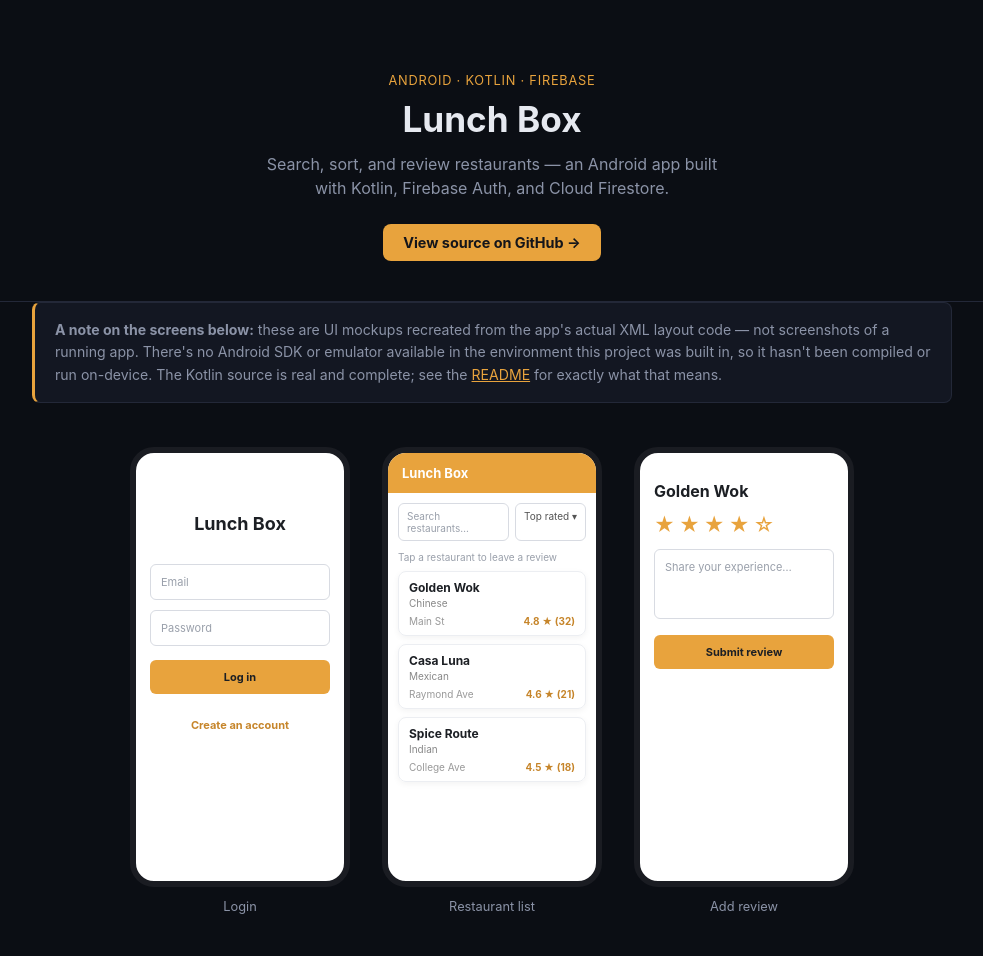
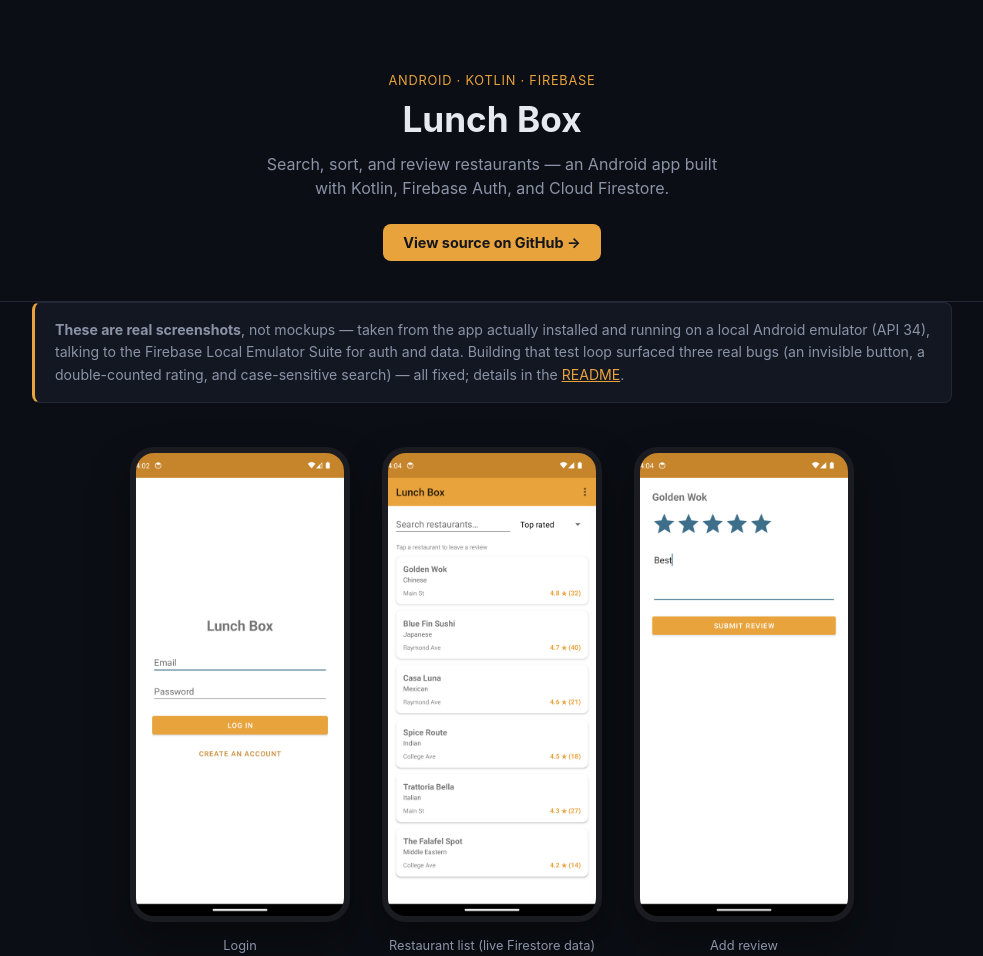
Before and after one commit to Dagmawi-Asegid/lunch-box-showcase, a plain HTML site: page index.html in a window 1280 px wide. Shown: the top 956 px of the page, without its empty margins (148-1131 px from the left). Drawn offline with Linux system fonts and the light colour scheme.

Commit message:
Replace UI mockups with real device screenshots
The app now actually runs against the Firebase Local Emulator Suite,
so these are genuine screenshots from a running Android emulator
instead of recreated-from-layout mockups.

```diff
--- a/index.html
+++ b/index.html
@@ -24,60 +24,28 @@
   <main class="container">
 
     <section class="notice">
-      <strong>A note on the screens below:</strong> these are UI mockups recreated
-      from the app's actual XML layout code — not screenshots of a running app.
-      There's no Android SDK or emulator available in the environment this project
-      was built in, so it hasn't been compiled or run on-device. The Kotlin source
-      is real and complete; see the <a href="https://github.com/Dagmawi-Asegid/lunch-box#readme" target="_blank" rel="noopener noreferrer">README</a>
-      for exactly what that means.
+      <strong>These are real screenshots</strong>, not mockups — taken from
+      the app actually installed and running on a local Android emulator
+      (API 34), talking to the Firebase Local Emulator Suite for auth and
+      data. Building that test loop surfaced three real bugs (an invisible
+      button, a double-counted rating, and case-sensitive search) — all
+      fixed; details in the
+      <a href="https://github.com/Dagmawi-Asegid/lunch-box#bugs-found-and-fixed-by-actually-running-it" target="_blank" rel="noopener noreferrer">README</a>.
     </section>
 
     <section class="screens">
       <div class="phone">
-        <div class="phone-screen login-screen">
-          <p class="app-title">Lunch Box</p>
-          <div class="field">Email</div>
-          <div class="field">Password</div>
-          <div class="mock-btn primary">Log in</div>
-          <div class="mock-btn ghost">Create an account</div>
-        </div>
+        <img src="images/login.png" alt="Lunch Box login screen" />
         <p class="screen-label">Login</p>
       </div>
 
       <div class="phone">
-        <div class="phone-screen main-screen">
-          <div class="toolbar">Lunch Box</div>
-          <div class="search-row">
-            <div class="search-field">Search restaurants…</div>
-            <div class="sort-field">Top rated ▾</div>
-          </div>
-          <p class="hint">Tap a restaurant to leave a review</p>
-          <div class="restaurant-card">
-            <p class="r-name">Golden Wok</p>
-            <p class="r-cuisine">Chinese</p>
-            <div class="r-row"><span class="r-loc">Main St</span><span class="r-rating">4.8 ★ (32)</span></div>
-          </div>
-          <div class="restaurant-card">
-            <p class="r-name">Casa Luna</p>
-            <p class="r-cuisine">Mexican</p>
-            <div class="r-row"><span class="r-loc">Raymond Ave</span><span class="r-rating">4.6 ★ (21)</span></div>
-          </div>
-          <div class="restaurant-card">
-            <p class="r-name">Spice Route</p>
-            <p class="r-cuisine">Indian</p>
-            <div class="r-row"><span class="r-loc">College Ave</span><span class="r-rating">4.5 ★ (18)</span></div>
-          </div>
-        </div>
-        <p class="screen-label">Restaurant list</p>
+        <img src="images/list.png" alt="Lunch Box restaurant list, sorted by rating" />
+        <p class="screen-label">Restaurant list (live Firestore data)</p>
       </div>
 
       <div class="phone">
-        <div class="phone-screen review-screen">
-          <p class="review-title">Golden Wok</p>
-          <div class="stars">★★★★☆</div>
-          <div class="field tall">Share your experience…</div>
-          <div class="mock-btn primary">Submit review</div>
-        </div>
+        <img src="images/review.png" alt="Lunch Box add review screen" />
         <p class="screen-label">Add review</p>
       </div>
     </section>
@@ -88,7 +56,7 @@
         <ul>
           <li>Email/password auth via Firebase Authentication</li>
           <li>Restaurant list backed by Cloud Firestore</li>
-          <li>Live search by name</li>
+          <li>Live, case-insensitive search by name</li>
           <li>Sort by rating, name, or location</li>
           <li>Submit a star rating + written review; the restaurant's
             aggregate rating recomputes on submit</li>
--- a/style.css
+++ b/style.css
@@ -95,167 +95,18 @@ main {
   text-align: center;
 }
 
-.phone-screen {
+.phone img {
   width: 220px;
-  height: 440px;
-  background: #fff;
   border-radius: 24px;
   border: 6px solid #1a1c22;
-  overflow: hidden;
-  padding: 16px 14px;
-  color: #1c1f24;
-  font-size: 12px;
-  text-align: left;
+  box-shadow: 0 20px 40px rgba(0, 0, 0, 0.35);
 }
 
 .screen-label {
   margin-top: 12px;
   color: var(--muted);
   font-size: 0.8rem;
-}
-
-/* Login screen */
-.login-screen {
-  display: flex;
-  flex-direction: column;
-  gap: 10px;
-  padding-top: 60px;
-  align-items: stretch;
-}
-
-.app-title {
-  text-align: center;
-  font-size: 18px;
-  font-weight: 700;
-  margin: 0 0 20px;
-}
-
-.field {
-  border: 1px solid #d8dbe2;
-  border-radius: 6px;
-  padding: 10px;
-  color: #9aa0ab;
-  font-size: 11px;
-}
-
-.field.tall {
-  height: 70px;
-}
-
-.mock-btn {
-  border-radius: 6px;
-  padding: 10px;
-  text-align: center;
-  font-size: 11px;
-  font-weight: 700;
-  margin-top: 4px;
-}
-
-.mock-btn.primary {
-  background: var(--orange);
-  color: #1c1f24;
-}
-
-.mock-btn.ghost {
-  color: var(--orange-dark);
-}
-
-/* Main screen */
-.main-screen {
-  padding: 0;
-}
-
-.toolbar {
-  background: var(--orange);
-  color: #fff;
-  font-weight: 700;
-  font-size: 13px;
-  padding: 12px 14px;
-}
-
-.search-row {
-  display: flex;
-  gap: 6px;
-  padding: 10px;
-}
-
-.search-field {
-  flex: 1;
-  border: 1px solid #d8dbe2;
-  border-radius: 6px;
-  padding: 6px 8px;
-  font-size: 10px;
-  color: #9aa0ab;
-}
-
-.sort-field {
-  border: 1px solid #d8dbe2;
-  border-radius: 6px;
-  padding: 6px 8px;
-  font-size: 10px;
-  color: #555;
-}
-
-.hint {
-  color: #9aa0ab;
-  font-size: 10px;
-  padding: 0 10px;
-  margin: 0 0 8px;
-}
-
-.restaurant-card {
-  margin: 0 10px 8px;
-  border: 1px solid #eceef2;
-  border-radius: 8px;
-  padding: 8px 10px;
-  box-shadow: 0 2px 6px rgba(0, 0, 0, 0.05);
-}
-
-.r-name {
-  font-weight: 700;
-  font-size: 12px;
-  margin: 0;
-}
-
-.r-cuisine {
-  color: #888;
-  font-size: 10px;
-  margin: 2px 0 6px;
-}
-
-.r-row {
-  display: flex;
-  justify-content: space-between;
-  font-size: 10px;
-}
-
-.r-loc {
-  color: #999;
-}
-
-.r-rating {
-  color: var(--orange-dark);
-  font-weight: 700;
-}
-
-/* Review screen */
-.review-screen {
-  display: flex;
-  flex-direction: column;
-  gap: 12px;
-  padding-top: 28px;
-}
-
-.review-title {
-  font-weight: 700;
-  font-size: 16px;
-  margin: 0;
-}
-
-.stars {
-  color: var(--orange);
-  font-size: 20px;
-  letter-spacing: 4px;
+  max-width: 220px;
 }
 
 .details {
```
Also changed, not shown: images/list.png (added), images/login.png (added), images/review.png (added).
